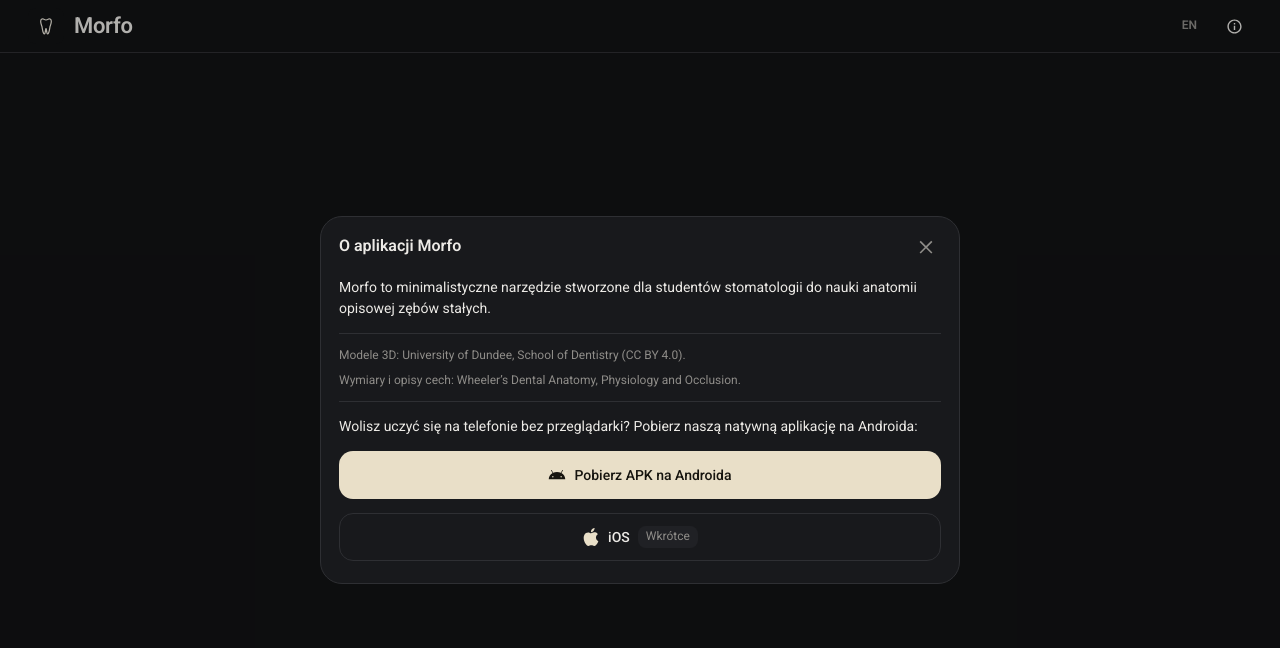
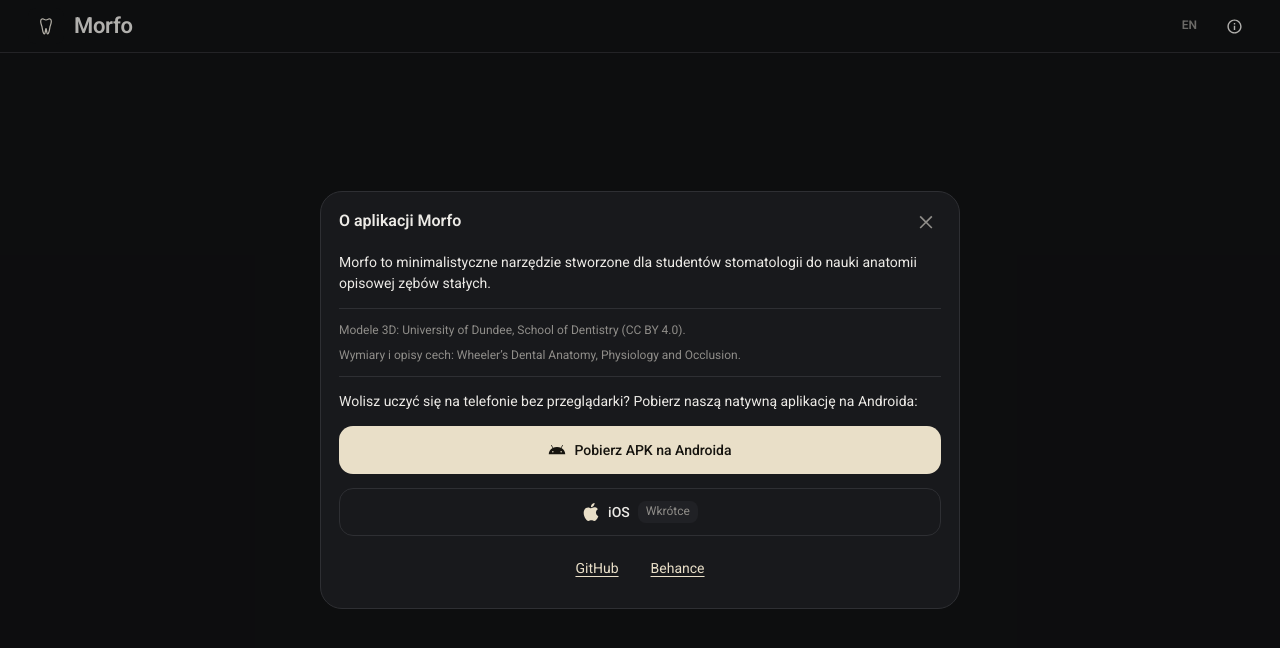
Before and after one commit to 2s0lace/morfo, a plain HTML site: page web/index.html in a window 1280 px wide. Both pictures are taken after a click on the button "O aplikacji". Drawn offline with nearby package versions, Linux system fonts and the light colour scheme.

Commit message:
Add GitHub and Behance links to Morfo

```diff
--- a/web/css/style.css
+++ b/web/css/style.css
@@ -1377,7 +1377,17 @@ ul {
   line-height: 21px;
 }
 
-
+.about-links {
+  display: flex;
+  justify-content: center;
+  gap: 16px;
+}
+
+.about-links a {
+  padding: 8px;
+  color: var(--accent-color);
+  text-underline-offset: 3px;
+}
 
 /* Toast */
 
--- a/web/index.html
+++ b/web/index.html
@@ -13,7 +13,7 @@
   <meta name="description" content="Trójwymiarowy atlas anatomii zębów stałych. Porównuj zęby, ucz się cech morfologicznych i trenuj rozpoznawanie numerów FDI.">
   <link rel="icon" type="image/svg+xml" href="icons/icon.svg?v=2">
   <link rel="apple-touch-icon" href="icons/icon.svg?v=2">
-  <link rel="stylesheet" href="css/style.css?v=18">
+  <link rel="stylesheet" href="css/style.css?v=19">
 
   <script type="importmap">
   {
@@ -307,6 +307,10 @@
           <strong>iOS</strong>
           <span data-i18n="iosComingSoon">Wkrótce</span>
         </p>
+        <div class="about-links">
+          <a href="https://github.com/2s0lace/morfo" target="_blank" rel="noopener">GitHub</a>
+          <a href="https://www.behance.net/2s0lace" target="_blank" rel="noopener">Behance</a>
+        </div>
       </div>
     </div>
   </div>
--- a/web/sw.js
+++ b/web/sw.js
@@ -5,7 +5,7 @@ const STATIC_ASSETS = [
   './',
   './index.html',
   './manifest.json',
-  './css/style.css?v=18',
+  './css/style.css?v=19',
   './fonts/roboto-latin.woff2',
   './fonts/roboto-latin-ext.woff2',
   './js/app.js',
```
